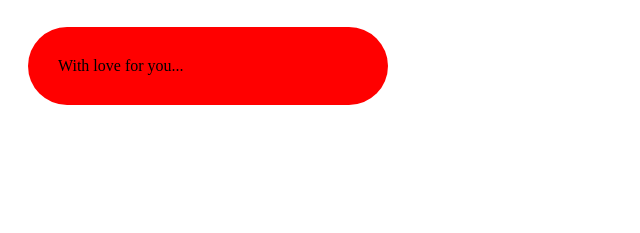
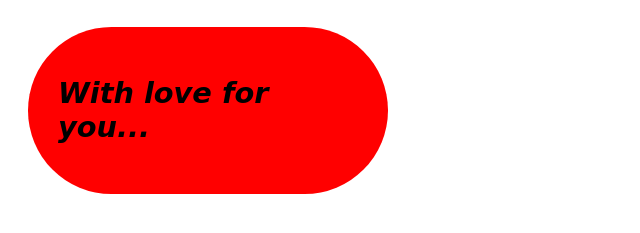
Before and after one commit to wolf-friren/wolf-friren.github.io, a plain HTML site: page anim/index.html in a window 1280 px wide. Shown: the part 53-286 px from the top of the page, without its empty margins (0-640 px from the left). Drawn offline with Linux system fonts and the light colour scheme.

Commit message:
Update index.html

```diff
--- a/anim/index.html
+++ b/anim/index.html
@@ -11,7 +11,7 @@
         <img src="love.png" >
     </div>
 <div class="text">
-    With love for you...
+  <h1>  With love for you... </h1>
 </div>
 </body>
 </html>
```
